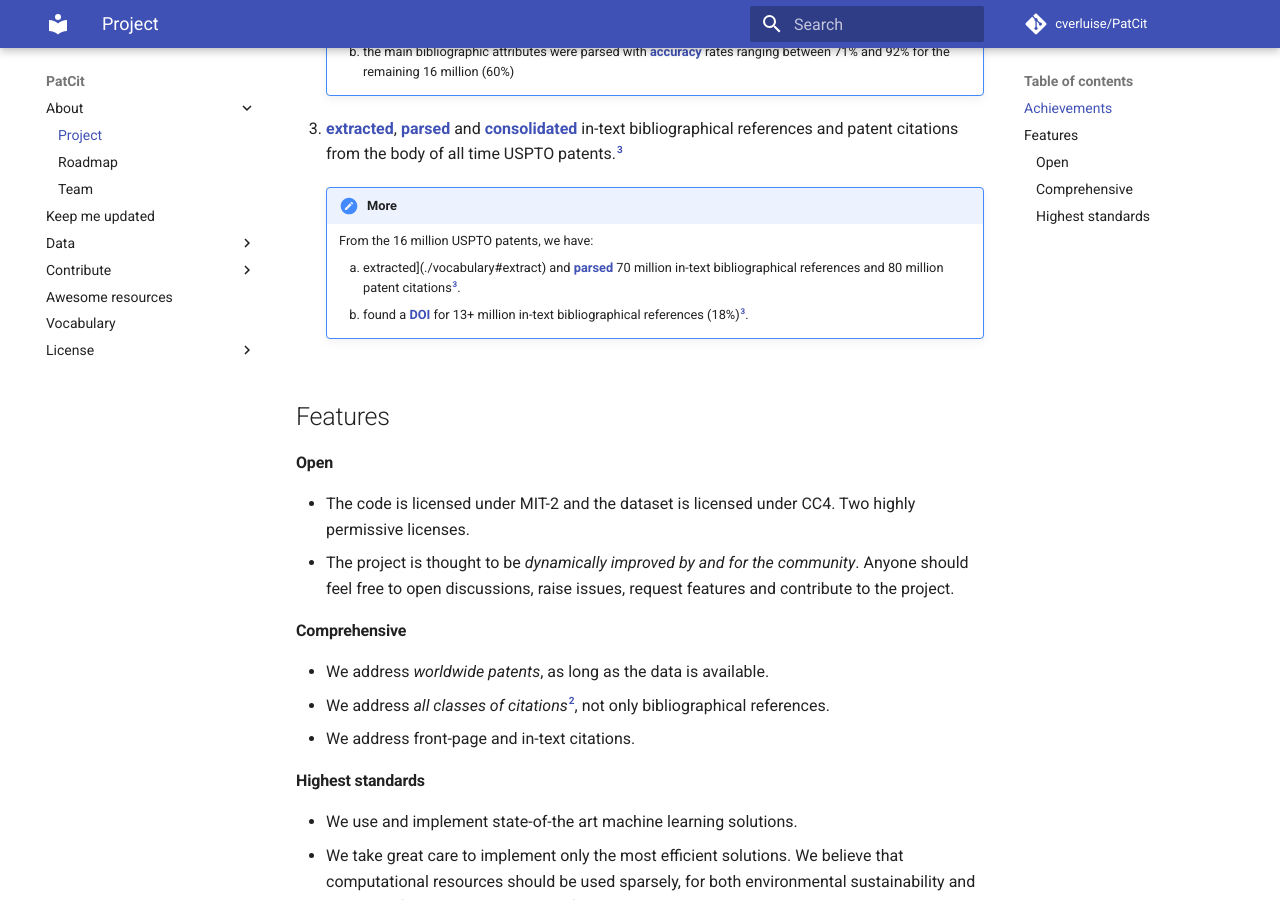
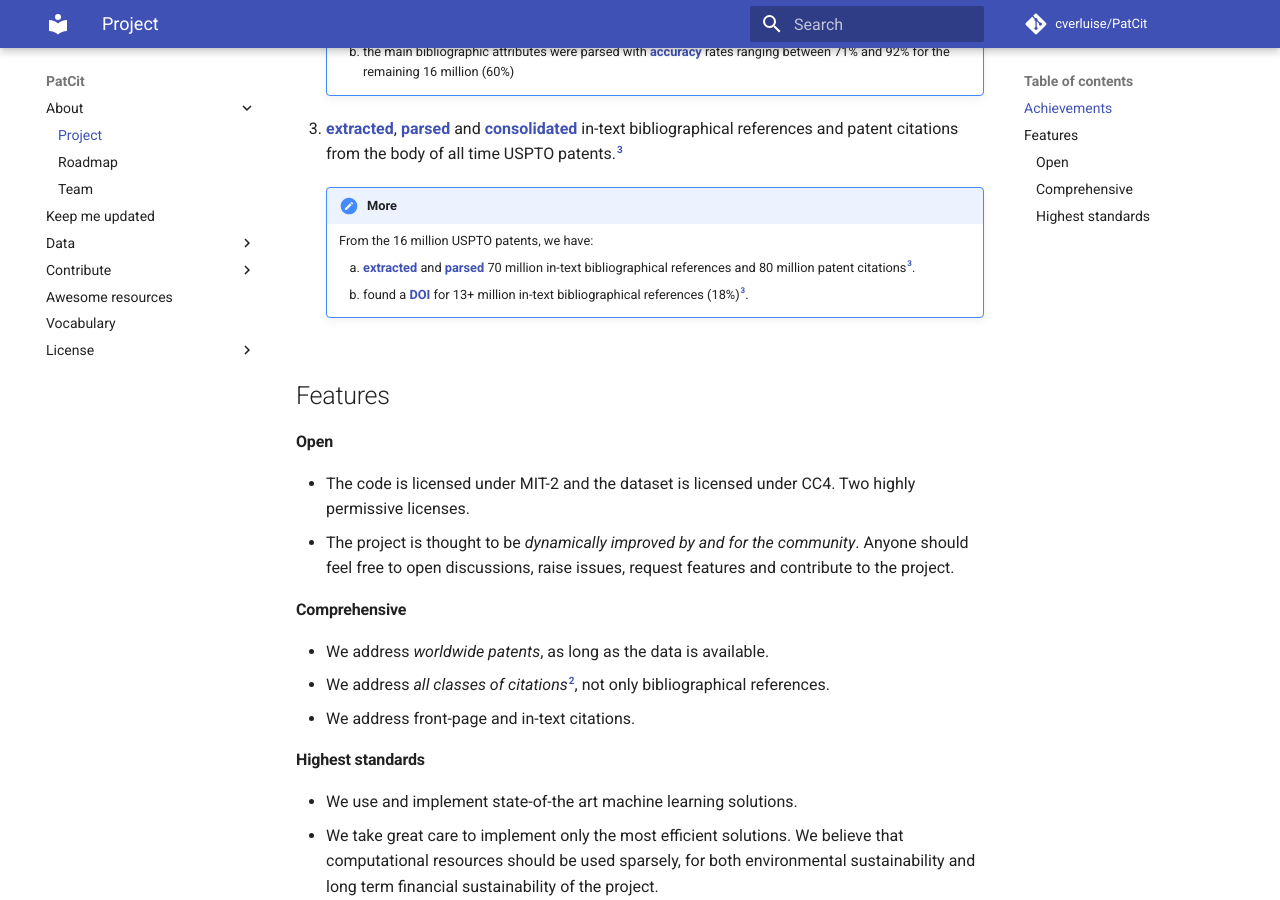
Before and after one commit to cverluise/PatCit, an MkDocs documentation site: the page built from docs/index.md, in a window 1280 px wide and 900 px high, scrolled down 751 px. Built offline with MkDocs 1.6.1 and Material for MkDocs 9.7.7, drawn with Linux system fonts in a browser that asks for light colours; comment, search, counter and statistics services are not loaded.

Commit message:
:bug: typo hunting

```diff
--- a/docs/index.md
+++ b/docs/index.md
@@ -30,7 +30,7 @@ So far, we have:
     !!! more
         From the 16 million USPTO patents, we have:
 
-        1. extracted](./vocabulary#extract) and [**parsed**](./vocabulary#parse) 70 million in-text bibliographical references and 80 million patent citations[^nvy].
+        1. [**extracted**](./vocabulary#extract) and [**parsed**](./vocabulary#parse) 70 million in-text bibliographical references and 80 million patent citations[^nvy].
         2. found a [**DOI**](./vocabulary#digital-object-identifier-doi) for 13+ million in-text bibliographical references (18%)[^nvy].
 
 
```
